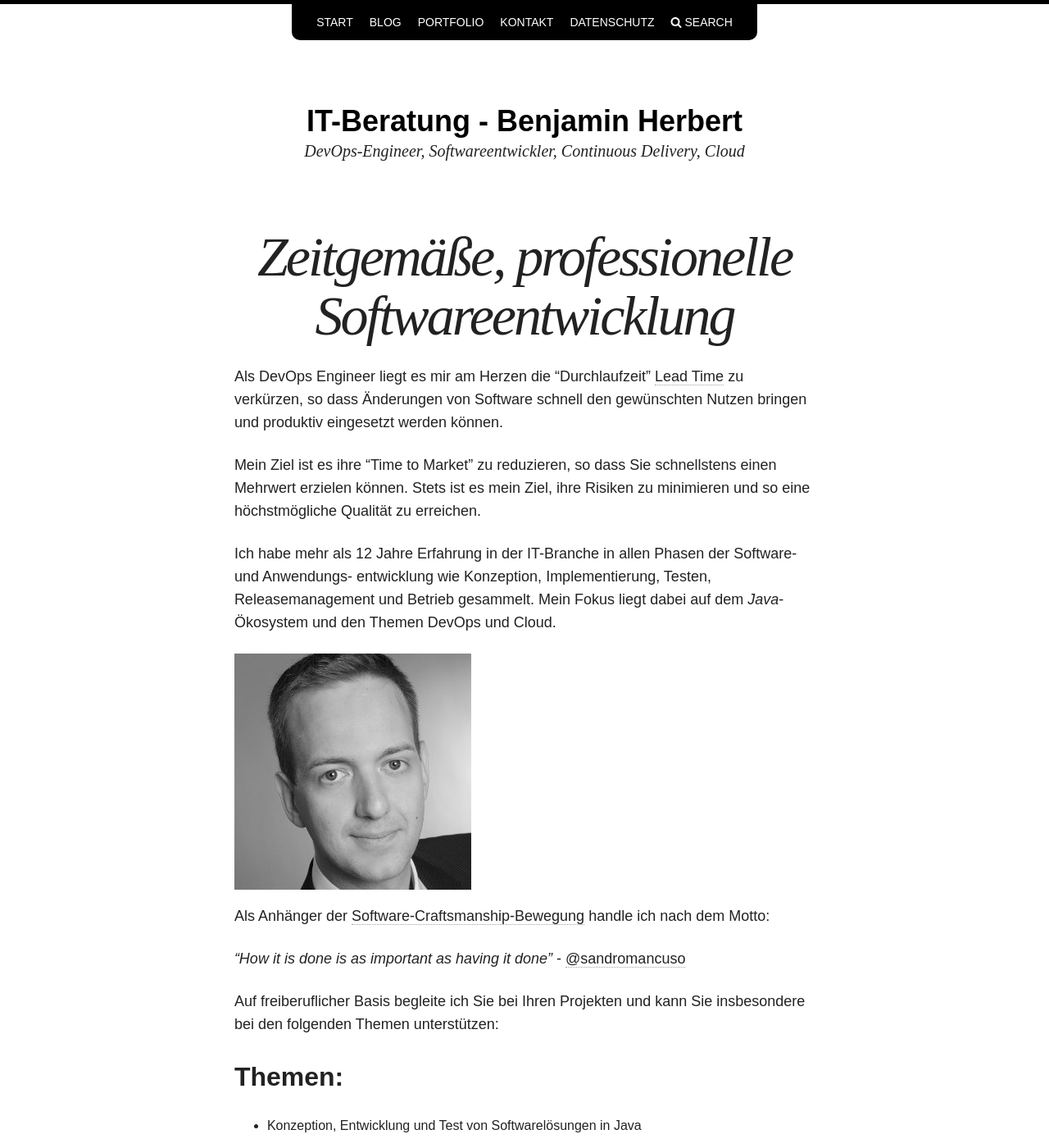
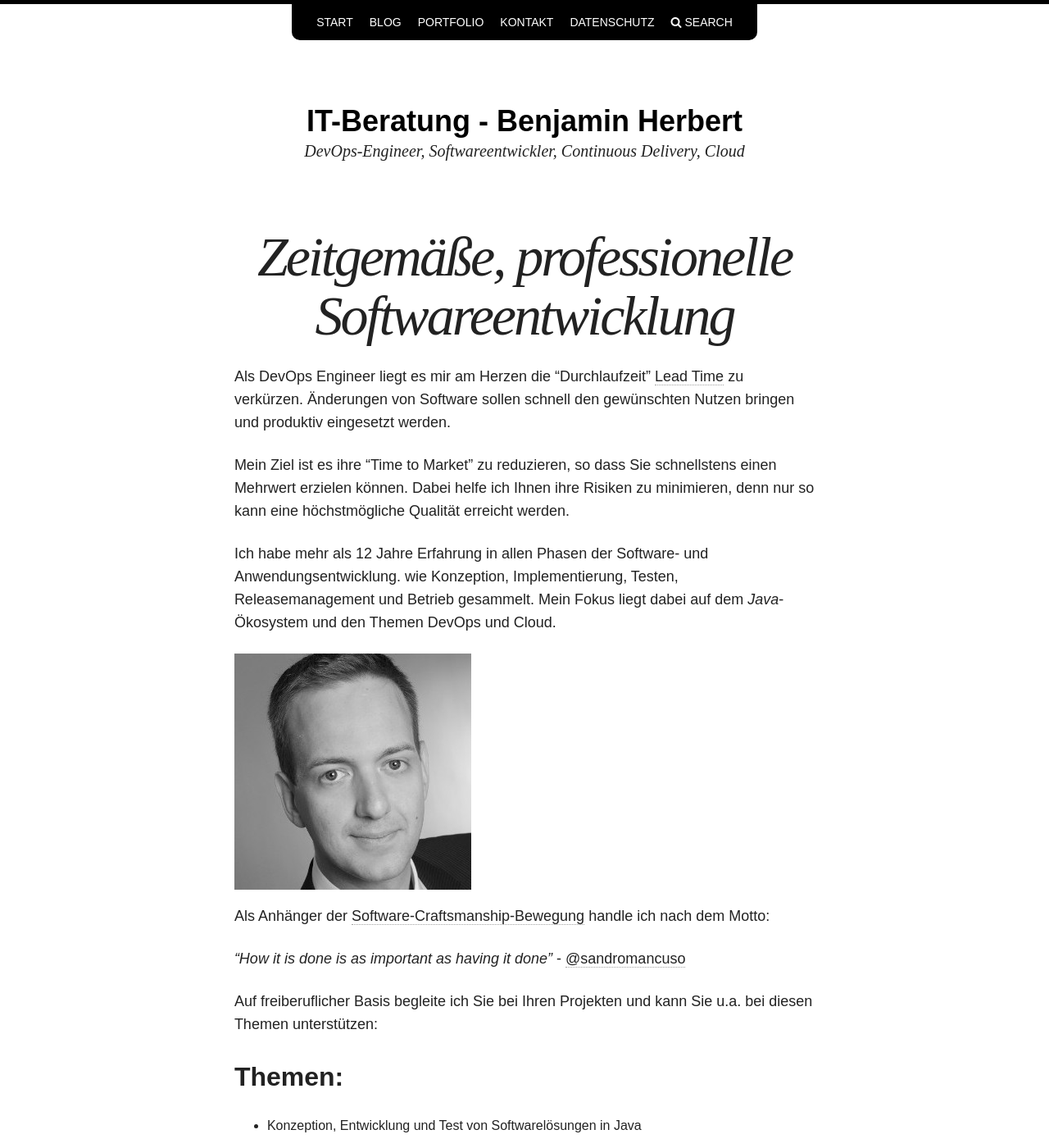
Before and after one commit to BenjaminHerbert/BenjaminHerbert.github.io, a Jekyll site: the page built from index.md, in a window 1280 px wide and 1400 px high. Shown: the whole window at 82% size. Built offline with Jekyll 4.4.1, drawn with Linux system fonts in a browser that asks for light colours; some of the changed text lies outside the part shown.

Commit message:
Update index.md

```diff
--- a/index.md
+++ b/index.md
@@ -4,12 +4,13 @@ title: Zeitgemäße, professionelle Softwareentwicklung
 tags: [devops,java,freelancer,freiberufler,it-beratung,softwareentwicklung,software,consulting,continuous integration,tdd]
 ---
 
-Als DevOps Engineer liegt es mir am Herzen die "Durchlaufzeit" [Lead Time](https://en.wikipedia.org/wiki/Lead_time) zu verkürzen, so dass Änderungen von Software schnell den gewünschten Nutzen bringen und produktiv eingesetzt werden können.
+Als DevOps Engineer liegt es mir am Herzen die "Durchlaufzeit" [Lead Time](https://en.wikipedia.org/wiki/Lead_time) zu verkürzen. Änderungen von Software sollen schnell den gewünschten Nutzen bringen und produktiv eingesetzt werden.
 
 Mein Ziel ist es ihre "Time to Market" zu reduzieren, so dass Sie schnellstens einen Mehrwert erzielen können.
-Stets ist es mein Ziel, ihre Risiken zu minimieren und so eine höchstmögliche Qualität zu erreichen.
+Dabei helfe ich Ihnen ihre Risiken zu minimieren, denn nur so kann eine höchstmögliche Qualität erreicht werden.
 
-Ich habe mehr als 12 Jahre Erfahrung in der IT-Branche in allen Phasen der Software- und Anwendungs- entwicklung wie Konzeption, Implementierung, Testen, Releasemanagement und Betrieb gesammelt. Mein Fokus liegt dabei auf dem *Java*-Ökosystem und den Themen DevOps und Cloud.
+Ich habe mehr als 12 Jahre Erfahrung in allen Phasen der Software- und Anwendungsentwicklung.
+wie Konzeption, Implementierung, Testen, Releasemanagement und Betrieb gesammelt. Mein Fokus liegt dabei auf dem *Java*-Ökosystem und den Themen DevOps und Cloud.
 
 <div>
  <img src="images/bh.jpg" alt="Foto von Benjamin Herbert"/>
@@ -20,7 +21,7 @@ handle ich nach dem Motto:
 
 <cite>"How it is done is as important as having it done"</cite> - [@sandromancuso](https://twitter.com/sandromancuso)
 
-Auf freiberuflicher Basis begleite ich Sie bei Ihren Projekten und kann Sie insbesondere bei den folgenden Themen unterstützen:
+Auf freiberuflicher Basis begleite ich Sie bei Ihren Projekten und kann Sie u.a. bei diesen Themen unterstützen:
 
 ## Themen:
 * Konzeption, Entwicklung und Test von Softwarelösungen in Java
@@ -50,6 +51,7 @@ Eventuell kann Ihr Problem ja auch *remote* gelöst werden, kontaktieren Sie mic
 E-Mail: {% include mail.html %}
 
 Ich freue mich über Ihre Anfrage per E-Mail, bitte sehen Sie von Telefonanrufen ab.
+
 Als Freiberufler und Berater bin ich oft bei Kunden vor Ort im Einsatz und muss dort
 ungestört arbeiten können.
 
```
